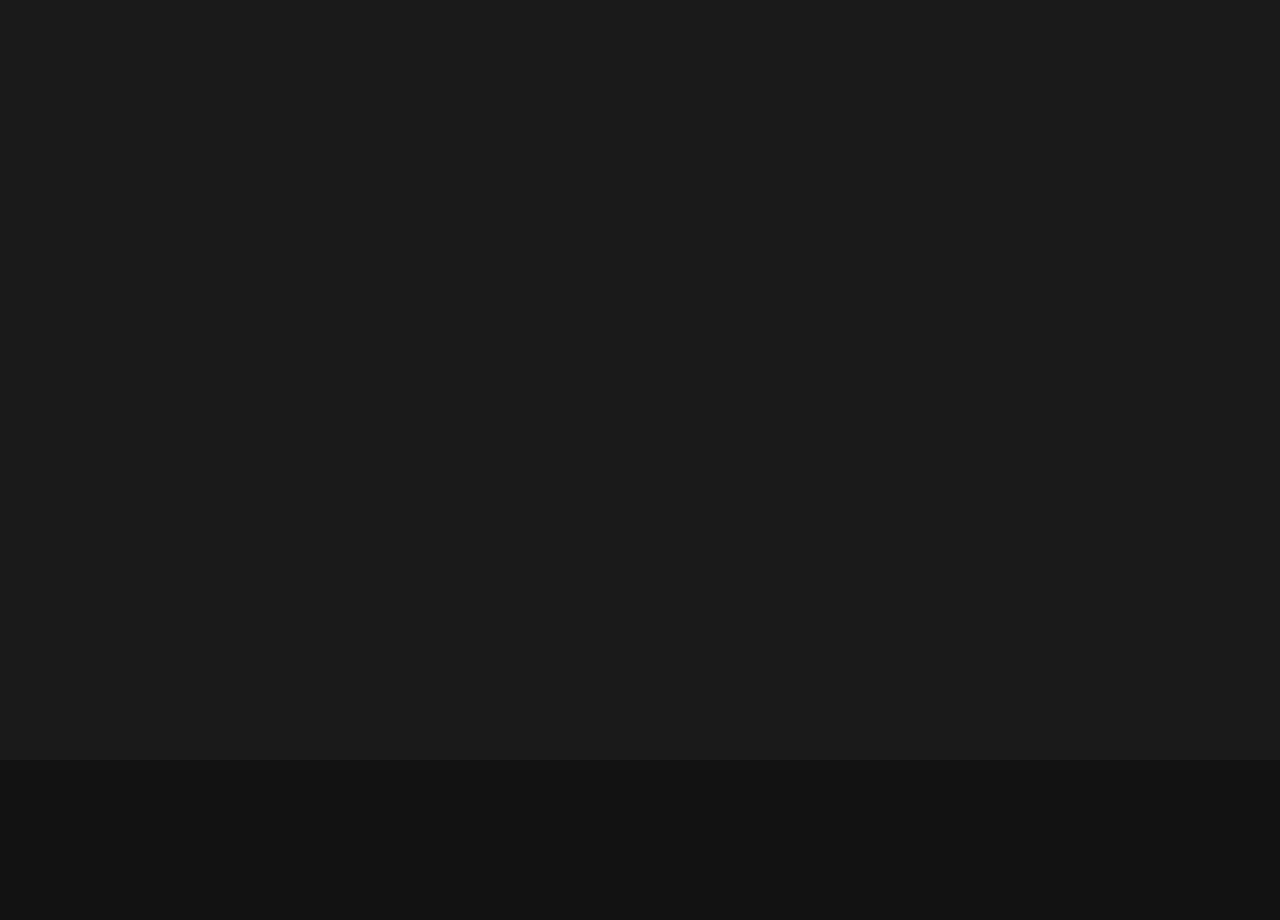
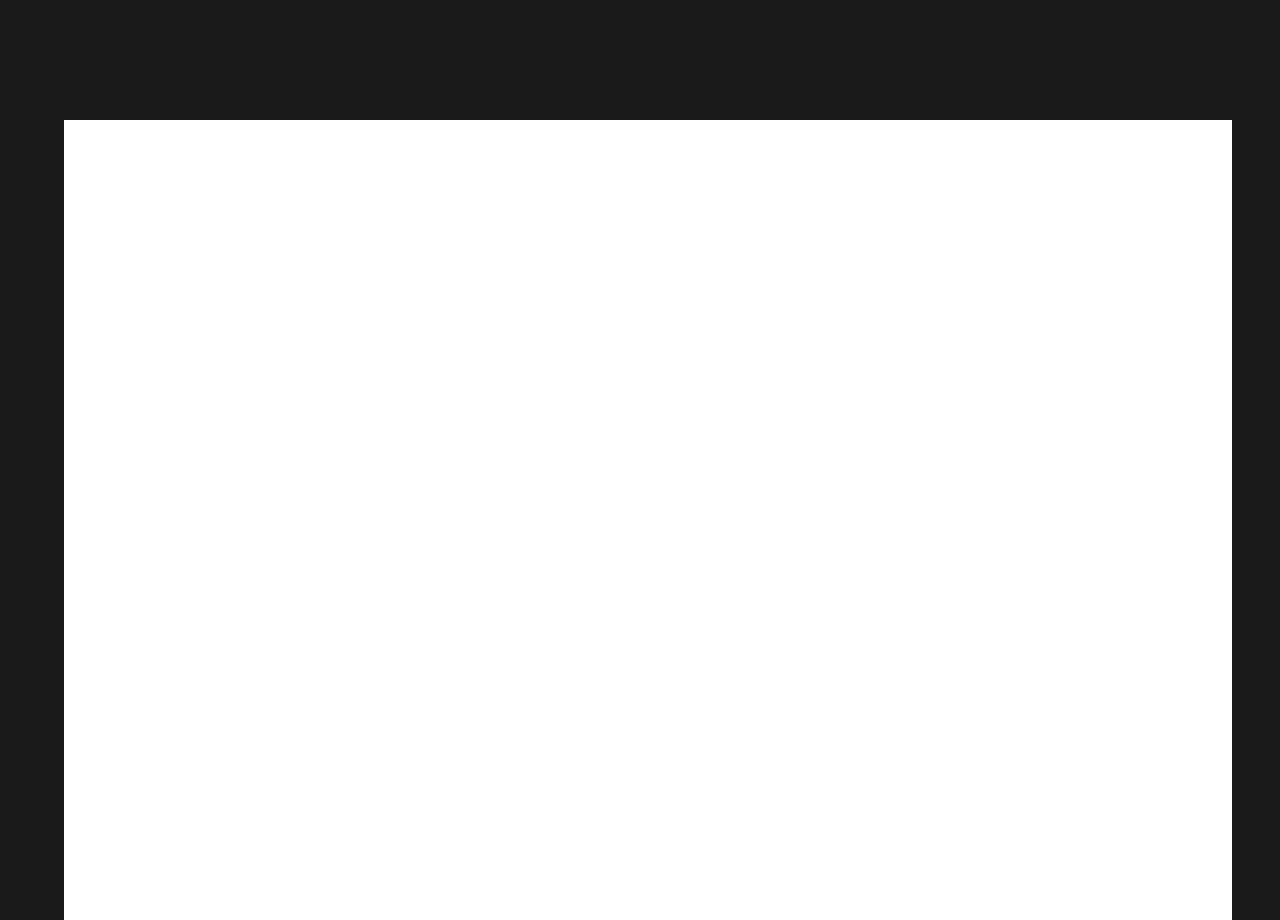
Before and after one commit to ozansap/Website, a Next.js app: page / in a window 1280 px wide. Shown: the part 920-1840 px from the top of the page. Before the commit the page ends 1680 px from the top, so only its background shows below. Built offline with nearby package versions, Linux system fonts and the light colour scheme.

Commit message:
sections

```diff
--- a/components/AboutMe.tsx
+++ b/components/AboutMe.tsx
@@ -9,9 +9,9 @@ type props = {
 const AboutMe: FC<props> = () => {
 
   return (
-    <div className={styles.AboutMe}>
+    <section className={styles.AboutMe} id="about-me">
 
-    </div>
+    </section>
   )
 }
 
--- a/components/Projects.tsx
+++ b/components/Projects.tsx
@@ -9,9 +9,9 @@ type props = {
 const Projects: FC<props> = () => {
 
   return (
-    <div className={styles.Projects}>
+    <section className={styles.Projects} id="projects">
 
-    </div>
+    </section>
   )
 }
 
--- a/components/Welcome.tsx
+++ b/components/Welcome.tsx
@@ -9,9 +9,9 @@ type props = {
 const Welcome: FC<props> = () => {
 
   return (
-    <div className={styles.Welcome}>
+    <section className={styles.Welcome}>
 
-    </div>
+    </section>
   )
 }
 
--- a/pages/index.tsx
+++ b/pages/index.tsx
@@ -1,4 +1,3 @@
-import { useViewportScroll } from 'framer-motion';
 import type { NextPage } from 'next';
 import Head from 'next/head';
 import { useEffect, useState } from 'react';
@@ -15,8 +14,13 @@ type props = {
 const Page_Home: NextPage<props> = ({
 
 }) => {
+  const [sections, setSections] = useState<NodeListOf<HTMLElement>>();
   const [activeSection, setActiveSection] = useState(0);
   const { width, height } = useWindowDimensions();
+
+  useEffect(() => {
+    setSections(document.querySelectorAll("section"));
+  }, [])
 
   useEffect(() => {
     window.addEventListener('scroll', handleScroll);
@@ -24,18 +28,19 @@ const Page_Home: NextPage<props> = ({
   });
 
   const handleScroll = (e: Event) => {
-    let section: number;
+    const scroll = window.scrollY;
+    let current = 0;
 
-    let scroll = window.scrollY
-    console.log(scroll);
-
-    if (scroll < 1) {
-      section = 0;
-    } else {
-      section = 1;
+    if (1 < scroll) {
+      sections?.forEach((s, i) => {
+        const sectionTop = s.offsetTop;
+        if (scroll >= sectionTop - 100) {
+          current = i || 1;
+        }
+      });
     }
 
-    if (activeSection !== section) setActiveSection(section);
+    if (activeSection !== current) setActiveSection(current);
   }
 
   return (
--- a/styles/AboutMe.module.scss
+++ b/styles/AboutMe.module.scss
@@ -1,3 +1,3 @@
 .AboutMe {
-  height: 200vh;
+  height: 100vh;
 }
--- a/styles/Main.module.scss
+++ b/styles/Main.module.scss
@@ -10,7 +10,6 @@
 
 @media screen and (min-width: 750px) {
   .Main {
-    padding-top: 10vh;
     padding-left: 3rem;
     padding-right: 2rem;
   }
--- a/styles/Navigation.module.scss
+++ b/styles/Navigation.module.scss
@@ -1,7 +1,8 @@
 @import "colors";
 
 .Navigation {
-  position: fixed;
+  position: sticky;
+  top: 0;
   width: 100%;
   height: 10vh;
 
--- a/styles/Projects.module.scss
+++ b/styles/Projects.module.scss
@@ -0,0 +1,4 @@
+.Projects {
+  height: 100vh;
+  background-color: white;
+}
--- a/styles/_app.scss
+++ b/styles/_app.scss
@@ -9,6 +9,8 @@
   font-family: 'Roboto';
   text-decoration: none;
 
+  scroll-behavior: smooth;
+
   -webkit-font-smoothing: antialiased;
   -moz-osx-font-smoothing: grayscale;
 }
@@ -16,6 +18,10 @@
 html {
   overflow-x: hidden;
   color-scheme: dark;
+}
+
+section {
+  padding-top: 10vh;
 }
 
 .center {
@@ -34,14 +40,24 @@ html {
   align-items: center;
 }
 
-@media screen and (min-width: 750px) {
-  .mobile-only {
-    display: none !important;
-  }
-}
-
 @media screen and (max-width: 750px) {
   .mobile-hidden {
     display: none !important;
   }
 }
+
+@media screen and (min-width: 750px) {
+  .mobile-only {
+    display: none !important;
+  }
+
+  section {
+    padding-top: 20vh;
+  }
+}
+
+@media screen and (min-width: 1100) {
+  section {
+    padding-top: 30vh;
+  }
+}
```
